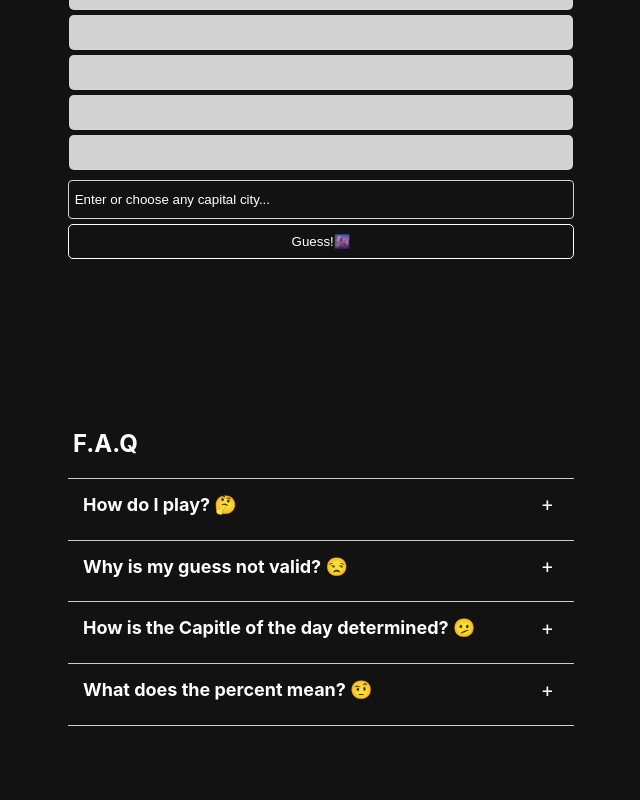
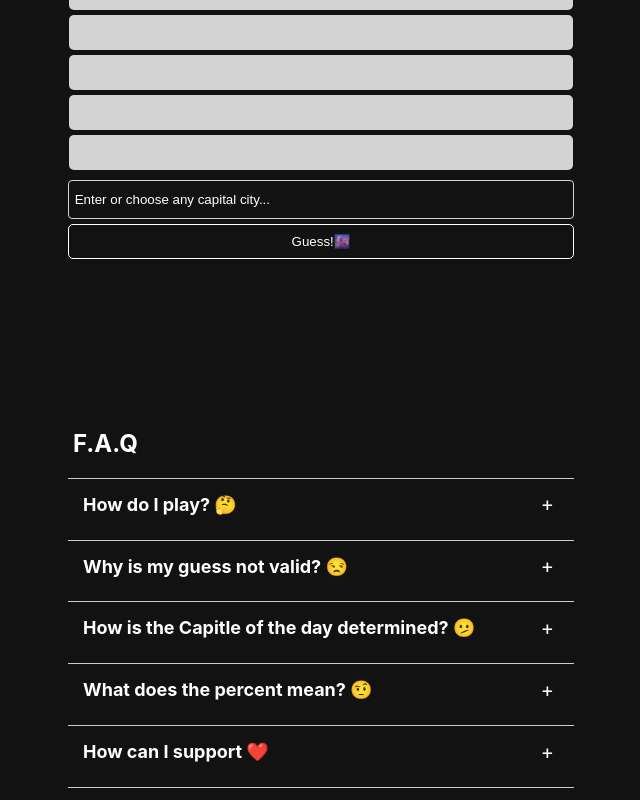
Before and after one commit to Sam-Klein1/Capitle, a React (Create React App) app: page / in a window 1280 px wide. Shown: the part 576-1376 px from the top of the page, without its empty margins (319-959 px from the left). Before the commit the page ends 1352 px from the top, so only its background shows below. Built offline with nearby package versions, Linux system fonts and the light colour scheme.

Commit message:
added venmo link

```diff
--- a/src/components/faq.jsx
+++ b/src/components/faq.jsx
@@ -19,7 +19,11 @@ const Faq = () => {
         answer: 'A random city is chosen everyday! Log on each day for a chance at a new guess!' },
 
     { question: 'What does the percent mean? 🤨',
-        answer: 'The percentage next to the distance is used to give you a rough understanding of how close to the answer you are. For example, if you have a percentage of ~0% you are the furthest away you can be from the Capitle of the day.' },
+        answer: 'The percentage next to the distance is used to give you a rough understanding of how close to the answer you are. For example, if you have a percentage of ~0% you are the furthest away you can be from the Capitle of the day.'},
+
+    { question: 'How can I support ❤️',
+        answer: 'Your support is always appreciated! ',
+          link: 'https://venmo.com/SamKlein55'}
     // Add more FAQ items here
   ];
 
@@ -37,6 +41,7 @@ const Faq = () => {
           </div>
           <div className={`faq-answer ${activeIndex === index ? 'show' : ''}`}>
             <p>{item.answer}</p>
+            <a href={item.link}>Buy me boba🧋</a>
           </div>
         </div>
       ))}
--- a/src/css/faq.css
+++ b/src/css/faq.css
@@ -1,6 +1,10 @@
 h2{
     text-align: left;
     margin-left: 5px;
+}
+a{
+    text-decoration: none;
+    color: blue;
 }
 
 .faq-container {
```
